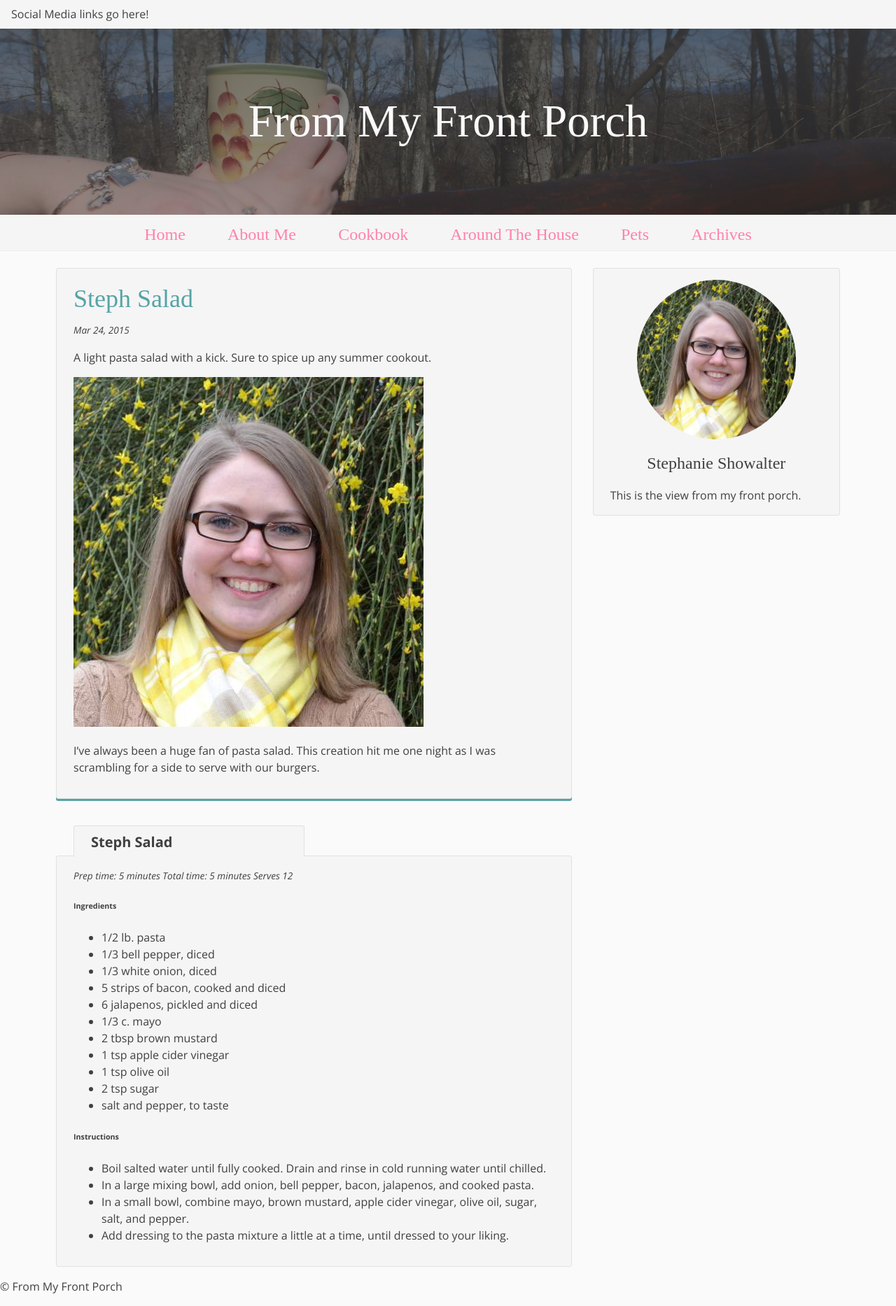
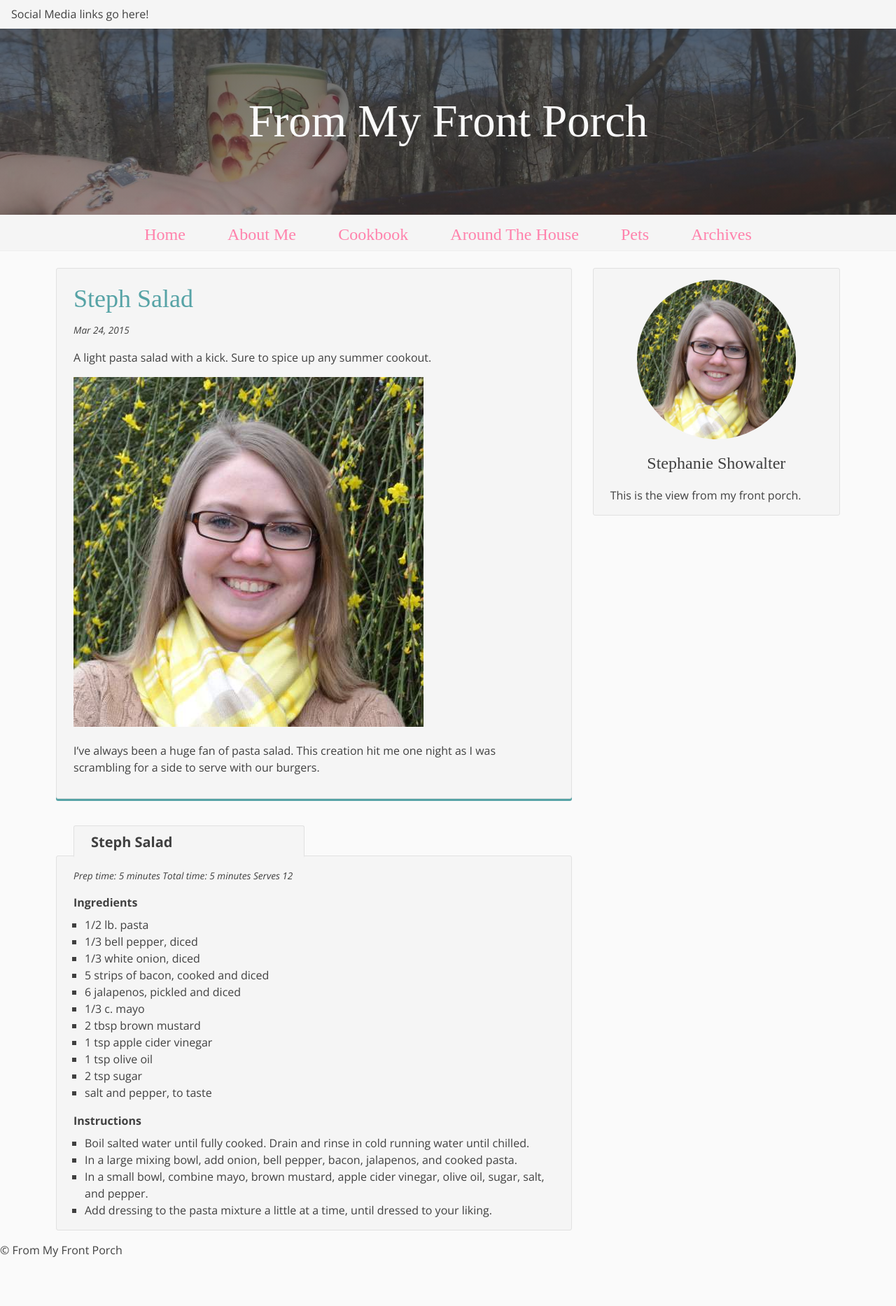
Before and after one commit to orangedaisy/frommyfrontporch, a Jekyll site: the page built from _posts/2015-03-24-steph-salad.md, in a window 1280 px wide. Shown: the whole page at 70% size. Built offline with Jekyll 4.4.1, drawn with Linux system fonts in a browser that asks for light colours; some web fonts are replaced; Markdown is read by kramdown in place of the engine named in the settings; after the commit the page ends 1815 px from its top, so only the background shows below that.

Commit message:
Style printable recipe card

```diff
--- a/_sass/components/_c-card.scss
+++ b/_sass/components/_c-card.scss
@@ -27,9 +27,20 @@
   &--bio { //.c-card--author
     //bio-card styles, if needed
   }
+}
 
-  &--recipe { //.c-card--recipe
-    margin-top: modular-scale(1rem,4,1.5);
+.c-card--recipe {
+  margin-top: modular-scale(1rem,4,1.5);
+
+  h6:not(.c-card__title--recipe) {
+    font-size: 1em;
+    margin: 1rem auto .5rem 0;
+  }
+
+  ul {
+    list-style-type: square;
+    margin: 0 auto;
+    padding: 0 0 0 1rem;
   }
 }
 
```
